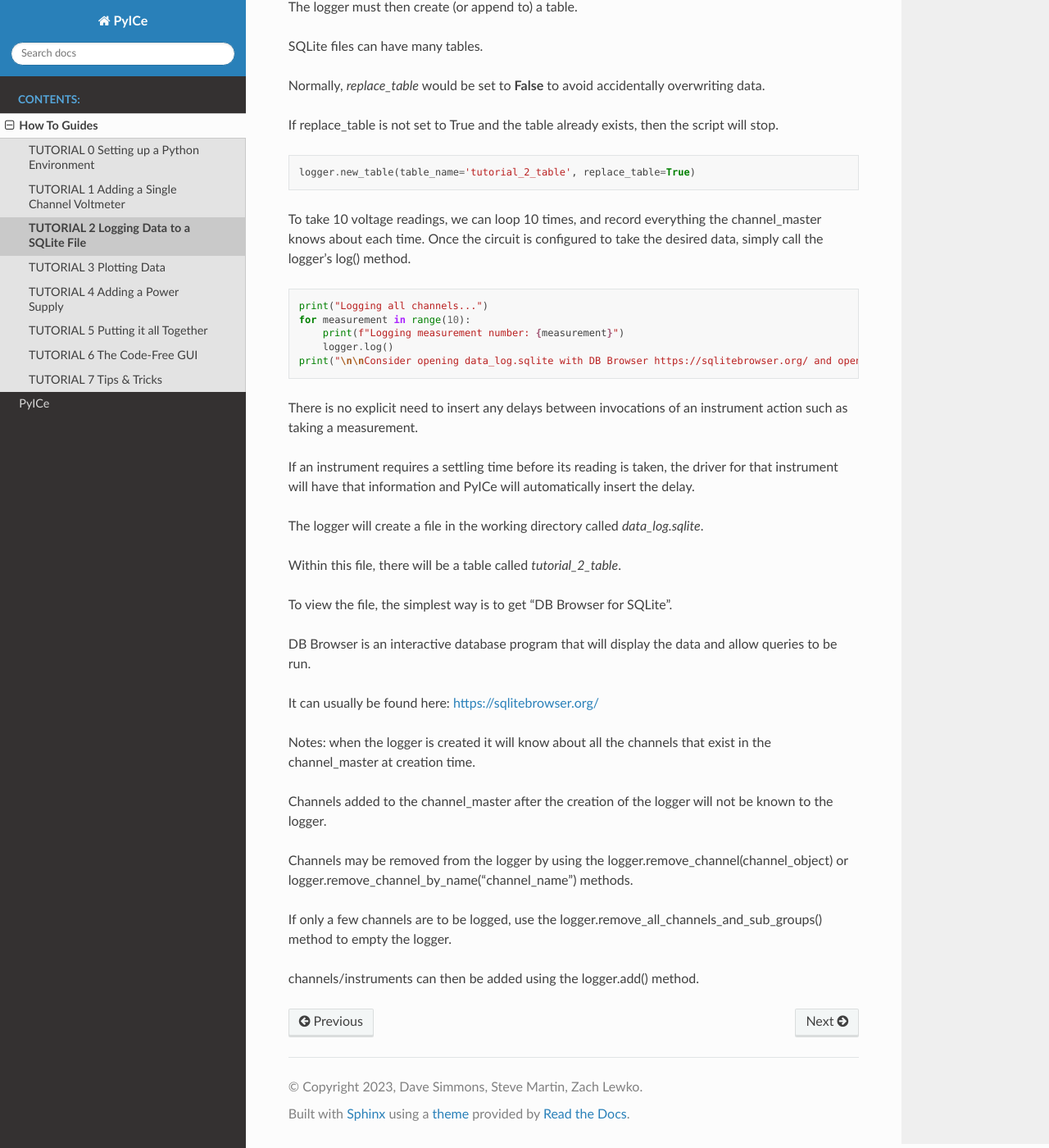
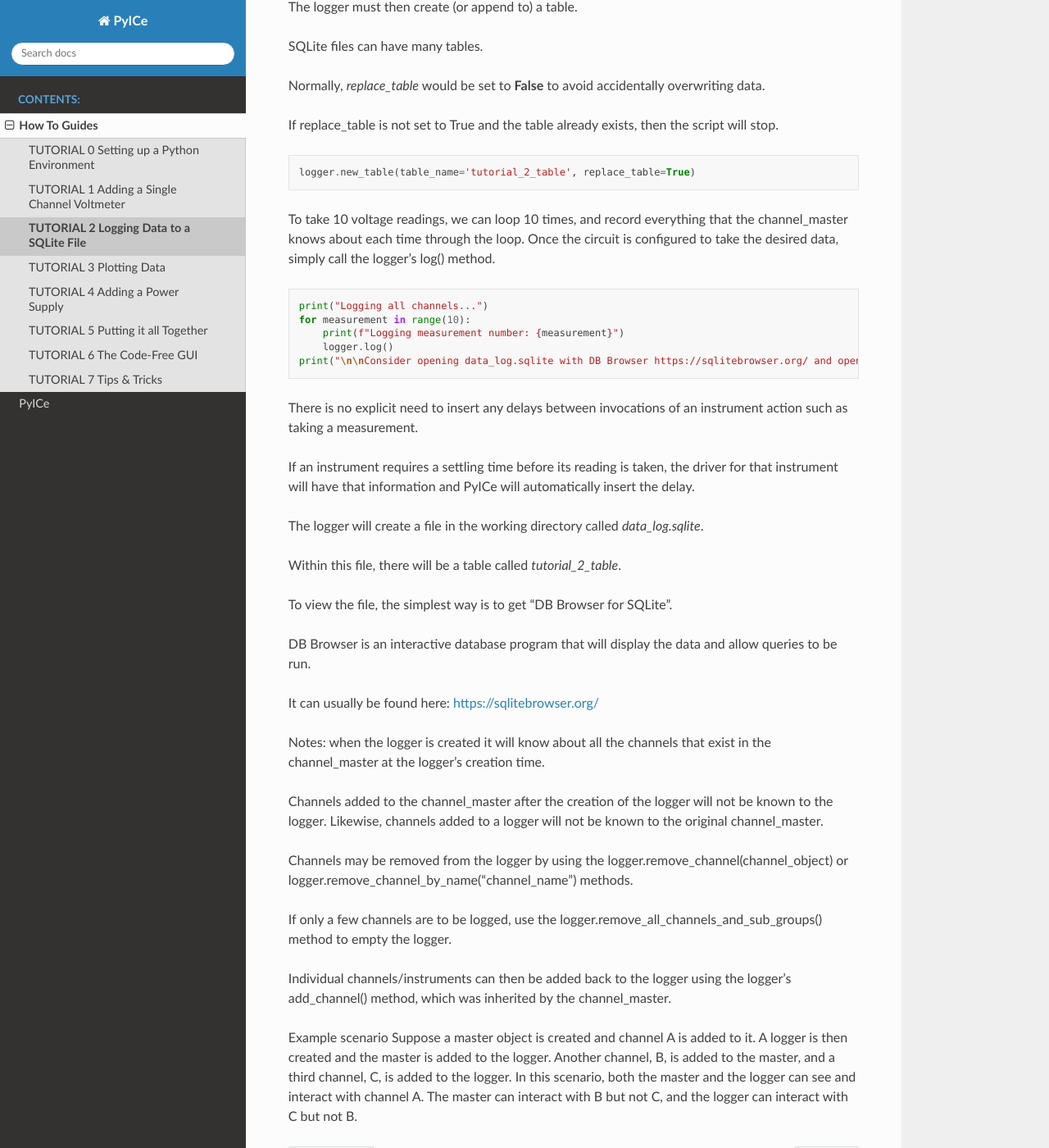
Before and after one commit to PyICe-ADI/PyICe, a Sphinx documentation site: the page built from docs/tutorials/tutorial_2_logging.rst, in a window 1280 px wide and 1400 px high, scrolled down 1026 px. Shown: the whole window at 82% size. Built offline with Sphinx 7.4.7 and the Read the Docs theme 2.0.0, drawn with Linux system fonts in a browser that asks for light colours.

Commit message:
Expanded on logger channel creation and clarified some points.

```diff
--- a/docs/tutorials/tutorial_2_logging.rst
+++ b/docs/tutorials/tutorial_2_logging.rst
@@ -52,7 +52,7 @@ If replace_table is not set to True and the table already exists, then the scrip
 
    logger.new_table(table_name='tutorial_2_table', replace_table=True)
 
-To take 10 voltage readings, we can loop 10 times, and record everything the channel_master knows about each time.
+To take 10 voltage readings, we can loop 10 times, and record everything that the channel_master knows about each time through the loop.
 Once the circuit is configured to take the desired data, simply call the logger's log() method.
 
 .. code-block:: python
@@ -77,12 +77,17 @@ DB Browser is an interactive database program that will display the data and all
 
 It can usually be found here: https://sqlitebrowser.org/
 
-Notes: when the logger is created it will know about all the channels that exist in the channel_master at creation time.
+Notes: when the logger is created it will know about all the channels that exist in the channel_master at the logger's creation time.
 
 Channels added to the channel_master after the creation of the logger will not be known to the logger.
+Likewise, channels added to a logger will not be known to the original channel_master.
 
 Channels may be removed from the logger by using the logger.remove_channel(channel_object) or logger.remove_channel_by_name("channel_name") methods.
 
 If only a few channels are to be logged, use the logger.remove_all_channels_and_sub_groups() method to empty the logger.
 
-channels/instruments can then be added using the logger.add() method.
+Individual channels/instruments can then be added back to the logger using the logger's add_channel() method, which was inherited by the channel_master.
+
+Example scenario
+Suppose a master object is created and channel A is added to it. A logger is then created and the master is added to the logger. Another channel, B, is added to the master, and a third channel, C, is added to the logger.
+In this scenario, both the master and the logger can see and interact with channel A. The master can interact with B but not C, and the logger can interact with C but not B.
```
